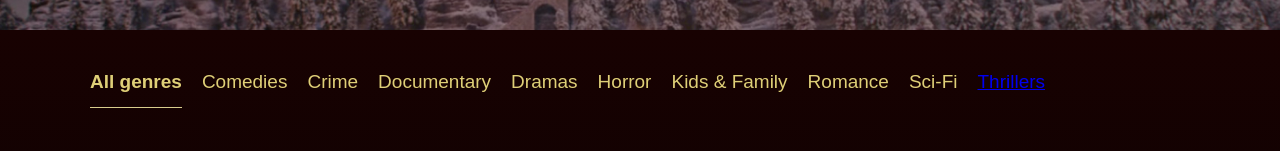
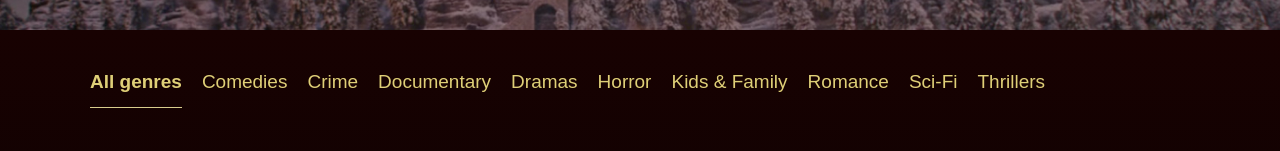
Before and after one commit to AleksandrMalinin/321121-what-to-watch-1, a React app: page / in a window 1280 px wide. Shown: the part 522-673 px from the top of the page. Built offline with nearby package versions, Linux system fonts and the light colour scheme.

Commit message:
Исправляет опечатку, меняет div на fragment

```diff
--- a/src/components/main-screen/main-screen.jsx
+++ b/src/components/main-screen/main-screen.jsx
@@ -14,7 +14,7 @@ const MainScreen = ({movieTitles}) => {
     </article>
   );
 
-  return <div>
+  return <React.Fragment>
     <div className="visually-hidden">
       <svg xmlns="http://www.w3.org/2000/svg">
         <symbol id="add" viewBox="0 0 19 20">
@@ -130,7 +130,7 @@ const MainScreen = ({movieTitles}) => {
             <a href="#" className="catalog__genres-link">Sci-Fi</a>
           </li>
           <li className="catalog__genres-item">
-            <a href="#" claclassNamess="catalog__genres-link">Thrillers</a>
+            <a href="#" className="catalog__genres-link">Thrillers</a>
           </li>
         </ul>
 
@@ -157,7 +157,7 @@ const MainScreen = ({movieTitles}) => {
         </div>
       </footer>
     </div>
-  </div>;
+  </React.Fragment>;
 };
 
 MainScreen.propTypes = {
```
